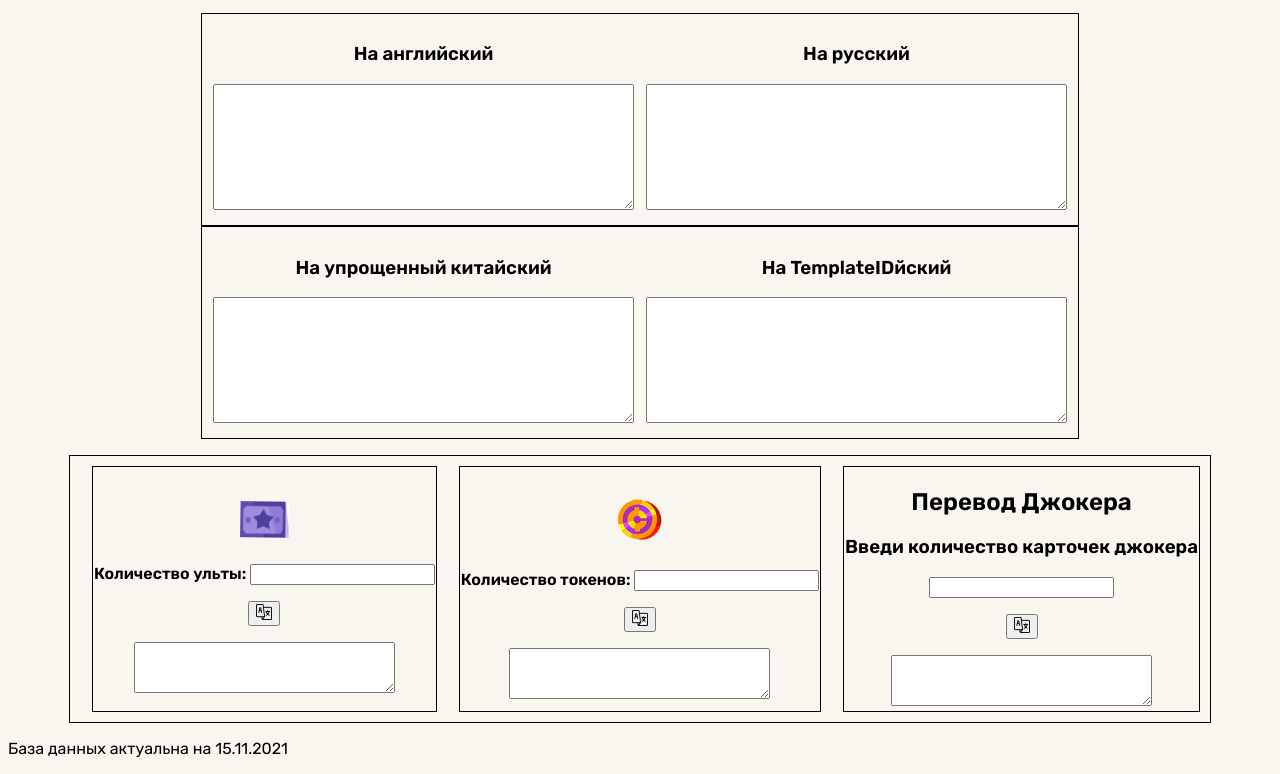
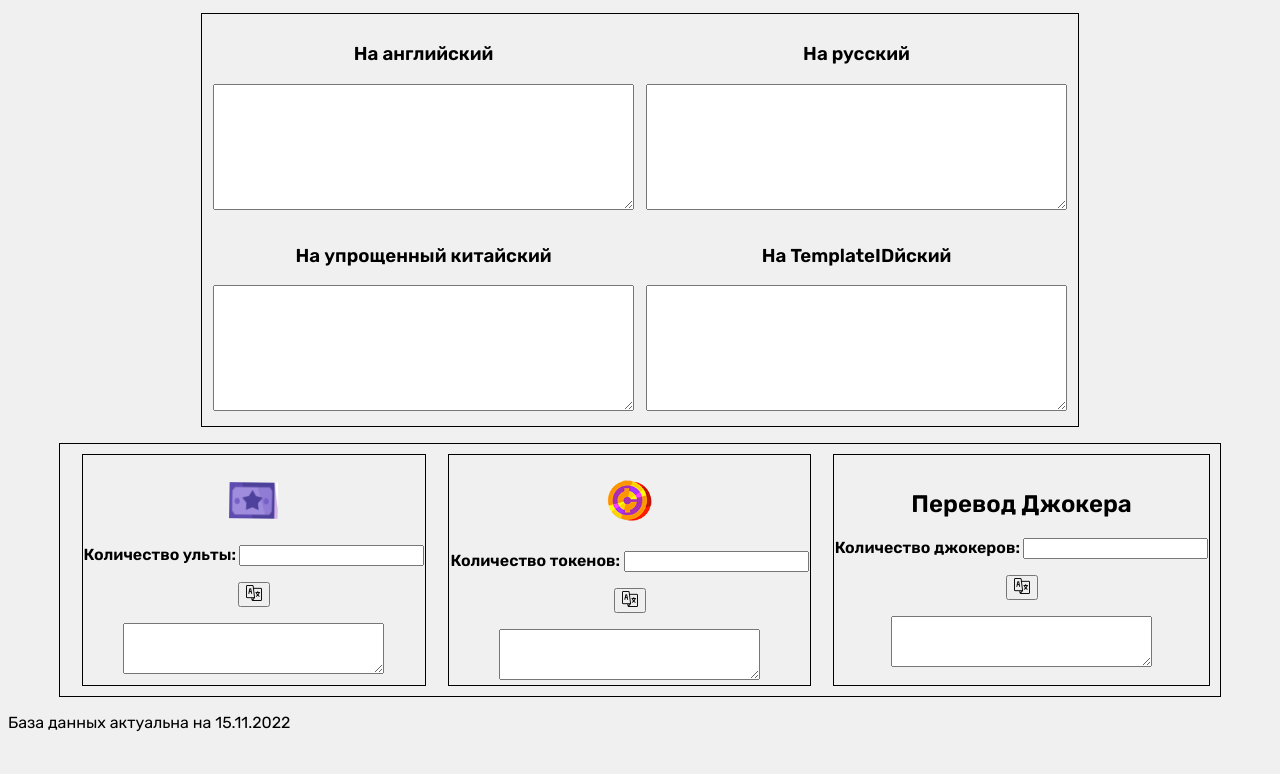
Before and after one commit to VyacheslavKs94/slavaks.me, a plain HTML site: page viptranslate.html in a window 1280 px wide. Shown: the part 408-1182 px from the top of the page. After the commit the page ends 1156 px from the top, so only its background shows below. Drawn offline with Linux system fonts and the light colour scheme; no server answers.

Commit message:
Slight changes

```diff
--- a/css/main.css
+++ b/css/main.css
@@ -1,6 +1,6 @@
 @import url('https://fonts.googleapis.com/css2?family=Rubik:wght@400;500;600&display=swap');
 body {
-    background: rgb(249, 246, 239);
+    background: rgb(240, 240, 240);
     font-family: Rubik;
 };
 
--- a/viptranslate.html
+++ b/viptranslate.html
@@ -47,8 +47,7 @@
         </td>
       </tr>
     </tbody>
-</table>
-<table class="center">
+
     <tbody>
       <tr>
         <td>
@@ -94,7 +93,7 @@
         <td>
             <th class="div8jok">
                 <h2>Перевод Джокерa</h2>
-                <h3>Введи количество карточек джокера</h3>
+                Количество джокеров:
                 <input type="text" value='' id="jokersInput">
                 <p></p>
                 <button id="translateJokersButton"><img src="/img/translate.png" width=16px height=16px></button>
@@ -105,7 +104,7 @@
       </tr>
     </tbody>
 </table>
-<p>База данных актуальна на 15.11.2021</p>
+<p>База данных актуальна на 15.11.2022</p>
 
 <script src="/js/translate.js" charset="utf-8"></script>
 </body>
```
